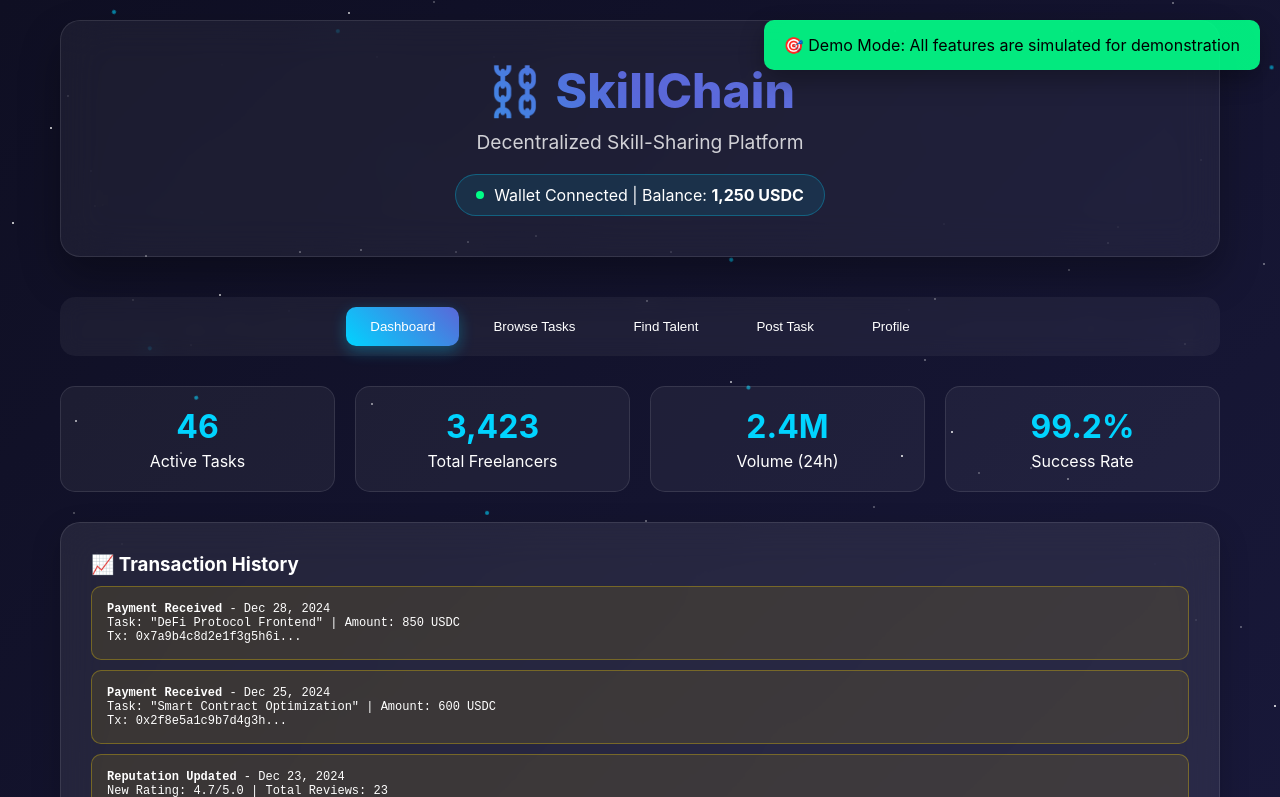
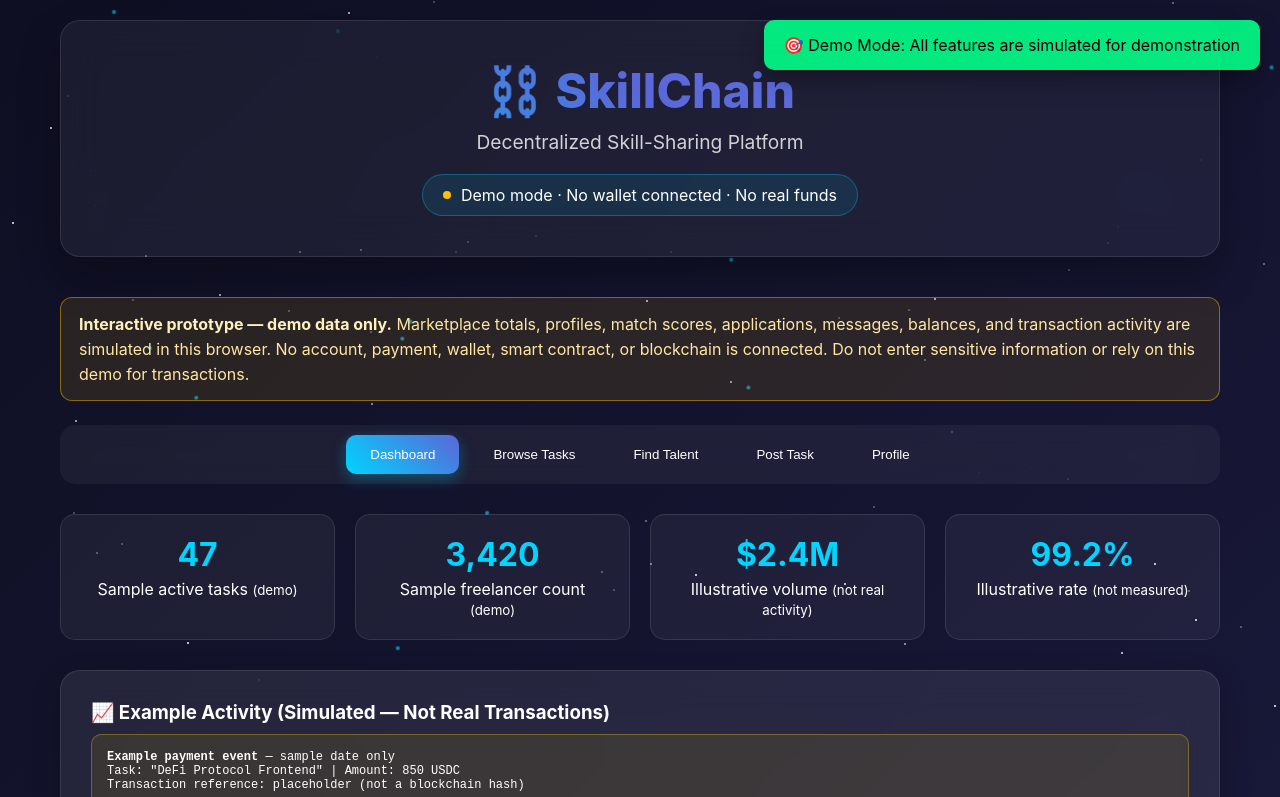
Before and after one commit to yobi369/skill_sharing_platform, a plain HTML site: page skill_sharing_platform.html in a window 1280 px wide. Both pictures are taken after a click on the tab "Dashboard". Shown: the top 797 px of the page. Drawn offline with nearby package versions, Linux system fonts and the light colour scheme.

Commit message:
fix: clearly label demo data and remove false live transaction claims

```diff
--- a/skill_sharing_platform.html
+++ b/skill_sharing_platform.html
@@ -79,6 +79,12 @@
             margin-bottom: 20px;
         }
 
+        .demo-notice {
+            margin: 0 0 24px; padding: 14px 18px;
+            border: 1px solid rgba(255, 193, 7, 0.45); border-radius: 12px;
+            background: rgba(255, 193, 7, 0.10); color: #ffe7a3; line-height: 1.55;
+        }
+        .demo-notice strong { color: #fff0bd; }
         .wallet-status {
             display: inline-flex;
             align-items: center;
@@ -400,18 +406,22 @@
         <div class="header">
             <div class="logo">⛓️ SkillChain</div>
             <div class="tagline">Decentralized Skill-Sharing Platform</div>
-            <div class="wallet-status">
-                <div class="wallet-indicator"></div>
-                <span>Wallet Connected | Balance: <strong>1,250 USDC</strong></span>
+            <div class="wallet-status" role="status" aria-label="Demo wallet status">
+                <div class="wallet-indicator" style="background:#ffc107"></div>
+                <span>Demo mode · No wallet connected · No real funds</span>
             </div>
         </div>
 
-        <div class="nav-tabs">
-            <button class="nav-tab active" onclick="showSection('dashboard')">Dashboard</button>
-            <button class="nav-tab" onclick="showSection('browse-tasks')">Browse Tasks</button>
-            <button class="nav-tab" onclick="showSection('find-talent')">Find Talent</button>
-            <button class="nav-tab" onclick="showSection('post-task')">Post Task</button>
-            <button class="nav-tab" onclick="showSection('profile')">Profile</button>
+        <aside class="demo-notice" role="note" aria-label="Prototype notice">
+            <strong>Interactive prototype — demo data only.</strong>
+            Marketplace totals, profiles, match scores, applications, messages, balances, and transaction activity are simulated in this browser. No account, payment, wallet, smart contract, or blockchain is connected. Do not enter sensitive information or rely on this demo for transactions.
+        </aside>
+        <div class="nav-tabs" role="tablist" aria-label="SkillChain demo sections">
+            <button type="button" class="nav-tab active" role="tab" aria-selected="true" aria-controls="dashboard" onclick="showSection('dashboard', this)">Dashboard</button>
+            <button type="button" class="nav-tab" role="tab" aria-selected="false" aria-controls="browse-tasks" onclick="showSection('browse-tasks', this)">Browse Tasks</button>
+            <button type="button" class="nav-tab" role="tab" aria-selected="false" aria-controls="find-talent" onclick="showSection('find-talent', this)">Find Talent</button>
+            <button type="button" class="nav-tab" role="tab" aria-selected="false" aria-controls="post-task" onclick="showSection('post-task', this)">Post Task</button>
+            <button type="button" class="nav-tab" role="tab" aria-selected="false" aria-controls="profile" onclick="showSection('profile', this)">Profile</button>
         </div>
 
         <!-- Dashboard Section -->
@@ -419,38 +429,38 @@
             <div class="stats-grid">
                 <div class="stat-card">
                     <div class="stat-value">47</div>
-                    <div>Active Tasks</div>
+                    <div>Sample active tasks <small>(demo)</small></div>
                 </div>
                 <div class="stat-card">
                     <div class="stat-value">3,420</div>
-                    <div>Total Freelancers</div>
+                    <div>Sample freelancer count <small>(demo)</small></div>
                 </div>
                 <div class="stat-card">
                     <div class="stat-value">$2.4M</div>
-                    <div>Volume (24h)</div>
+                    <div>Illustrative volume <small>(not real activity)</small></div>
                 </div>
                 <div class="stat-card">
                     <div class="stat-value">99.2%</div>
-                    <div>Success Rate</div>
+                    <div>Illustrative rate <small>(not measured)</small></div>
                 </div>
             </div>
 
             <div class="card">
-                <h3>📈 Transaction History</h3>
+                <h3>📈 Example Activity (Simulated — Not Real Transactions)</h3>
                 <div class="blockchain-tx">
-                    <div><strong>Payment Received</strong> - Dec 28, 2024</div>
+                    <div><strong>Example payment event</strong> — sample date only</div>
                     <div>Task: "DeFi Protocol Frontend" | Amount: 850 USDC</div>
-                    <div>Tx: 0x7a9b4c8d2e1f3g5h6i...</div>
+                    <div>Transaction reference: placeholder (not a blockchain hash)</div>
                 </div>
                 <div class="blockchain-tx">
-                    <div><strong>Payment Received</strong> - Dec 25, 2024</div>
+                    <div><strong>Example payment event</strong> — sample date only</div>
                     <div>Task: "Smart Contract Optimization" | Amount: 600 USDC</div>
-                    <div>Tx: 0x2f8e5a1c9b7d4g3h...</div>
+                    <div>Transaction reference: placeholder (not a blockchain hash)</div>
                 </div>
                 <div class="blockchain-tx">
-                    <div><strong>Reputation Updated</strong> - Dec 23, 2024</div>
+                    <div><strong>Example reputation event</strong> — sample data only</div>
                     <div>New Rating: 4.7/5.0 | Total Reviews: 23</div>
-                    <div>Block: #1,845,672</div>
+                    <div>Block number: illustrative placeholder (not verified on-chain)</div>
                 </div>
             </div>
         </div>
@@ -483,13 +493,11 @@
             createParticles();
             showNotification("Welcome to SkillChain! 🚀");
 
-            // Simulate real-time updates
-            setInterval(updatePlatformStats, 5000);
-            setInterval(updateBlockchainActivity, 8000);
+            // No live network updates are simulated; this is a static demo.
         });
 
         // Navigation functions
-        function showSection(sectionId) {
+        function showSection(sectionId, clickedTab) {
             // Hide all sections
             document.querySelectorAll('.section').forEach(section => {
                 section.classList.remove('active');
@@ -501,13 +509,17 @@
             });
 
             // Show selected section
-            document.getElementById(sectionId).classList.add('active');
-
-            // Add active class to clicked tab
-            event.target.classList.add('active');
+            const nextSection = document.getElementById(sectionId);
+            if (!nextSection) return;
+            nextSection.classList.add('active');
+            document.querySelectorAll('.nav-tab').forEach(tab => {
+                const selected = tab === clickedTab;
+                tab.setAttribute('aria-selected', String(selected));
+                if (selected) tab.classList.add('active');
+            });
         }
 
-        // AI Matching Algorithm Simulation
+        // DEMO ONLY: placeholder scores, not an AI service or verified recommendations.
         function findMatches() {
             const userSkills = document.getElementById('userSkills').value.toLowerCase().split(',').map(s => s.trim());
             showNotification("🤖 AI analyzing your skills...");
@@ -540,9 +552,9 @@
 
         // Task application function
         function applyToTask(taskName) {
-            showNotification(`📝 Application submitted for "${taskName}"!`);
+            showNotification(`Demo only: application for "${taskName}" was not sent or saved.`);
 
-            // Simulate blockchain transaction
+            // DEMO ONLY: no blockchain transaction is submitted.
             setTimeout(() => {
                 const txHash = generateTxHash();
                 showNotification(`⛓️ Application recorded on blockchain: ${txHash.substring(0, 10)}...`);
@@ -554,7 +566,7 @@
             showNotification("🔍 Searching for perfect freelancers...");
 
             setTimeout(() => {
-                // Simulate AI matching
+                // DEMO ONLY: random sample scores, not an AI model or real ranking.
                 const freelancers = document.querySelectorAll('.freelancer-item');
                 freelancers.forEach(freelancer => {
                     const matchScore = Math.floor(Math.random() * 15) + 80; // 80-95% match
@@ -568,23 +580,23 @@
 
         // Contact freelancer function
         function contactFreelancer(name) {
-            showNotification(`📧 Message sent to ${name}!`);
+            showNotification(`Demo only: no message was sent to ${name}.`);
 
-            // Simulate smart contract escrow creation
+            // DEMO ONLY: no message is sent and no escrow contract is created.
             setTimeout(() => {
-                showNotification("🔐 Escrow contract initialized for secure payment.");
+                showNotification("Demo only: no escrow contract or payment was initialized.");
             }, 1500);
         }
 
         // Task posting function
         function postTask() {
-            showNotification("🚀 Deploying task to blockchain...");
+            showNotification("Demo only: task posting is not connected to a server or blockchain.");
 
             setTimeout(() => {
                 const txHash = generateTxHash();
                 const blockNumber = Math.floor(Math.random() * 1000) + 1847000;
 
-                showNotification(`⛓️ Task contract deployed! Block: #${blockNumber}`);
+                showNotification("Demo only: no task contract was deployed.");
 
                 // Add to blockchain activity
                 const activityDiv = document.querySelector('#dashboard .card:last-child');
```
